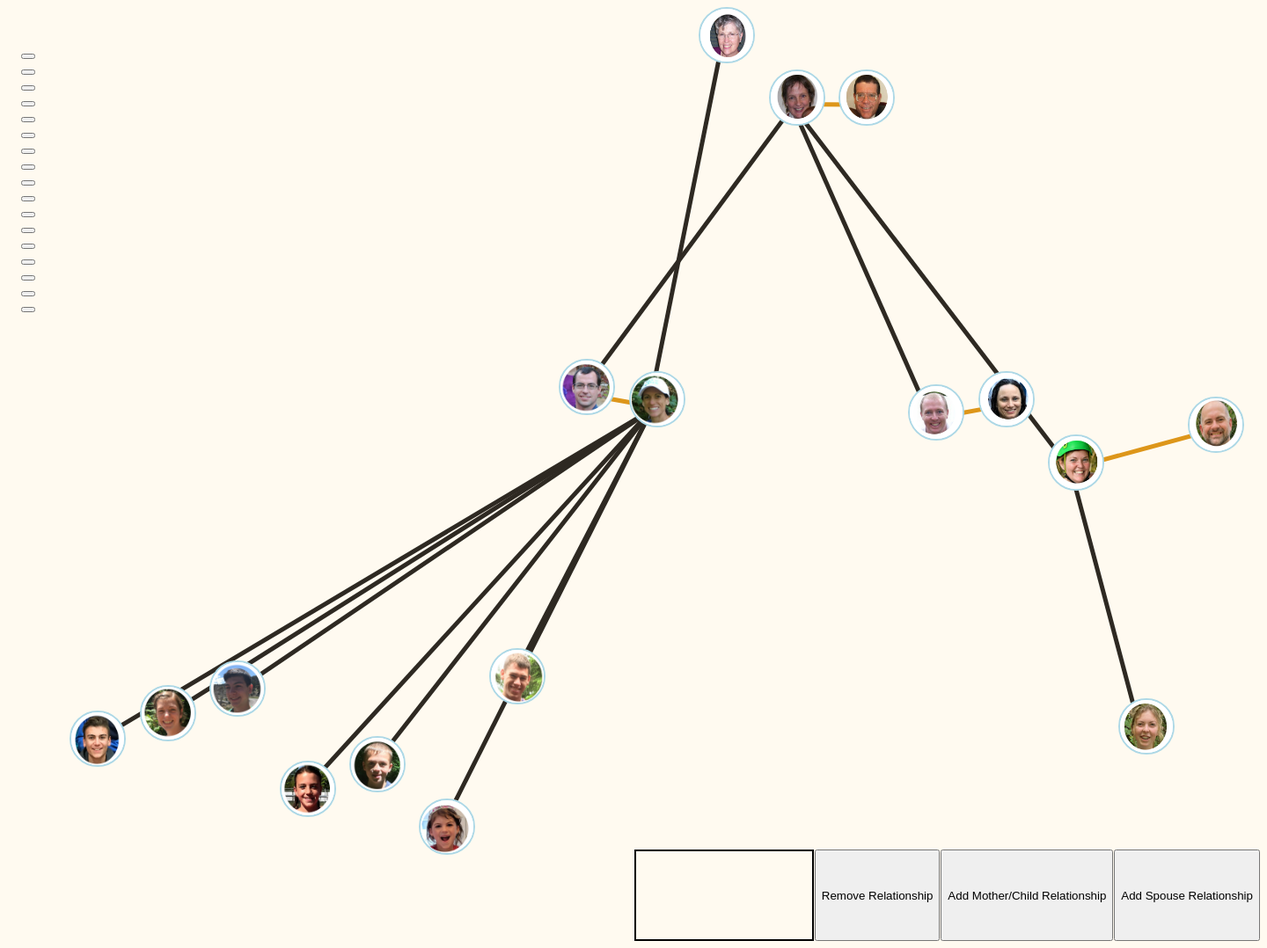
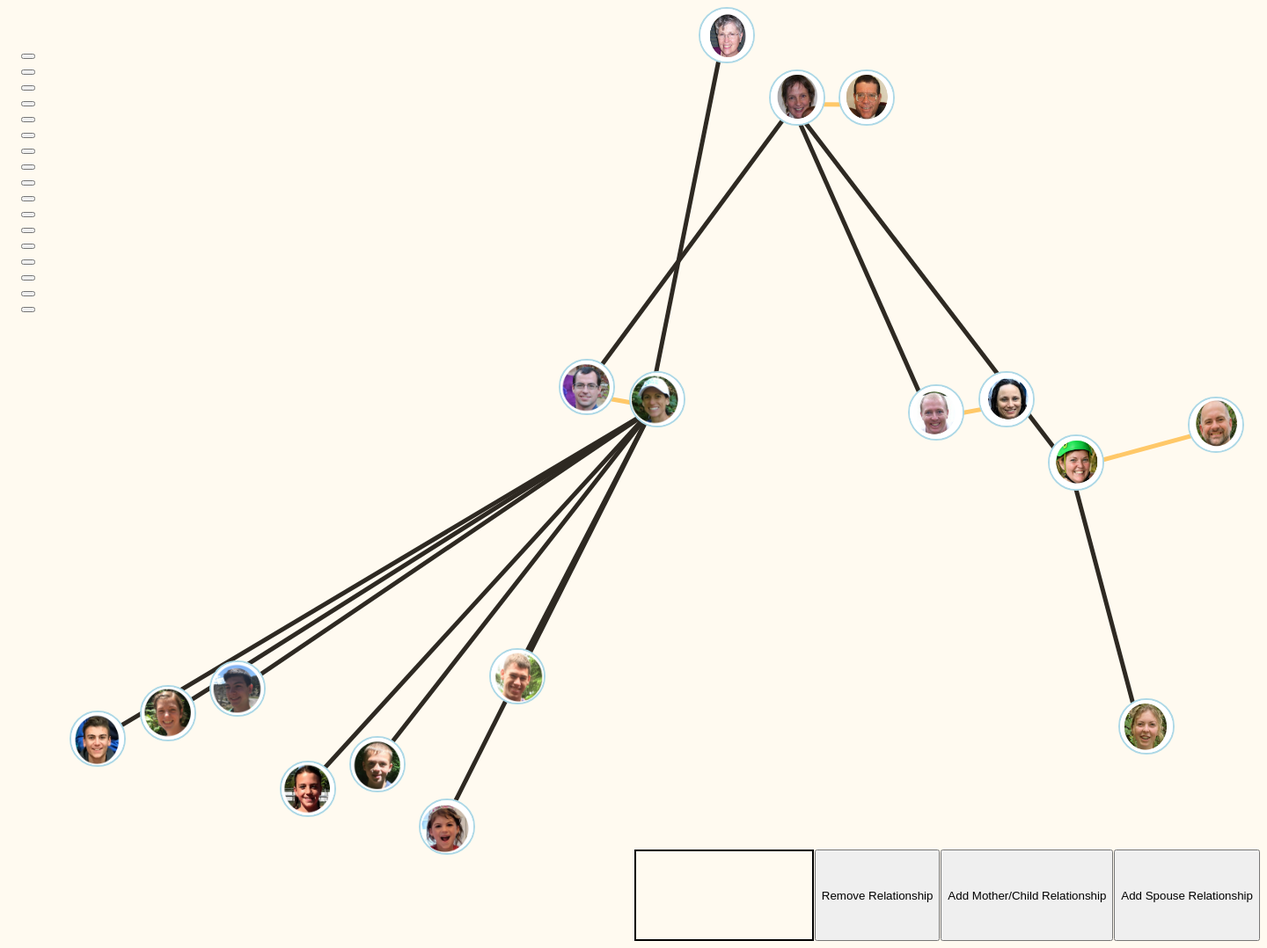
Before and after one commit to 18paulb/InteractiveTree, a Django app: page /delete/ in a window 1440 px wide. Shown: the whole page at 88% size. Run offline with Django 3.2, Linux system fonts and the light colour scheme.

Commit message:
Color change

```diff
--- a/myProjects/photoTree/tree/static/tree/CSS/chart.css
+++ b/myProjects/photoTree/tree/static/tree/CSS/chart.css
@@ -86,7 +86,7 @@
 }
 
 .spouse-line {
-  background-color: #dd961a;
+  background-color: #ffc868;
   bottom: var(--y);
   height: 5px;
   left: var(--x);
```
